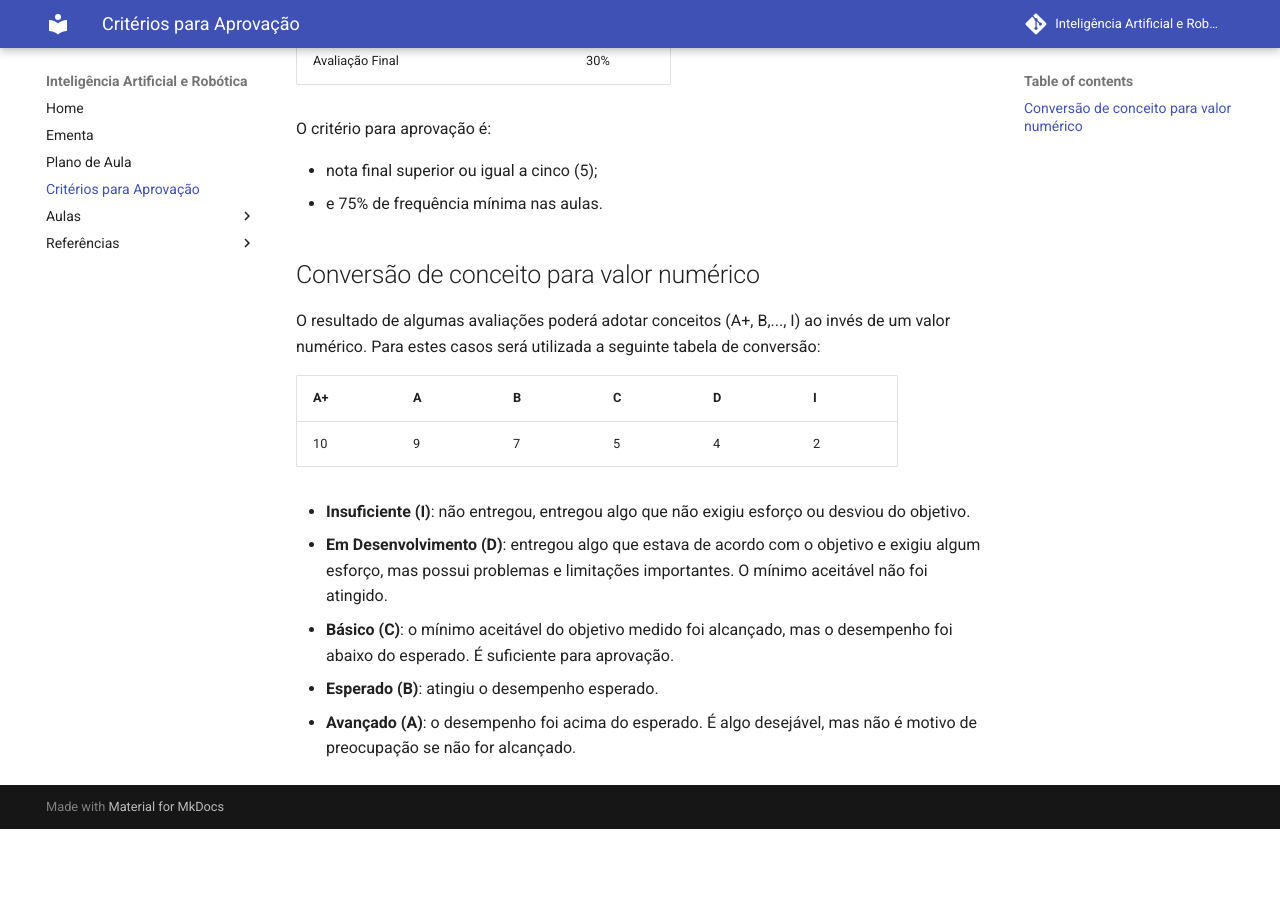
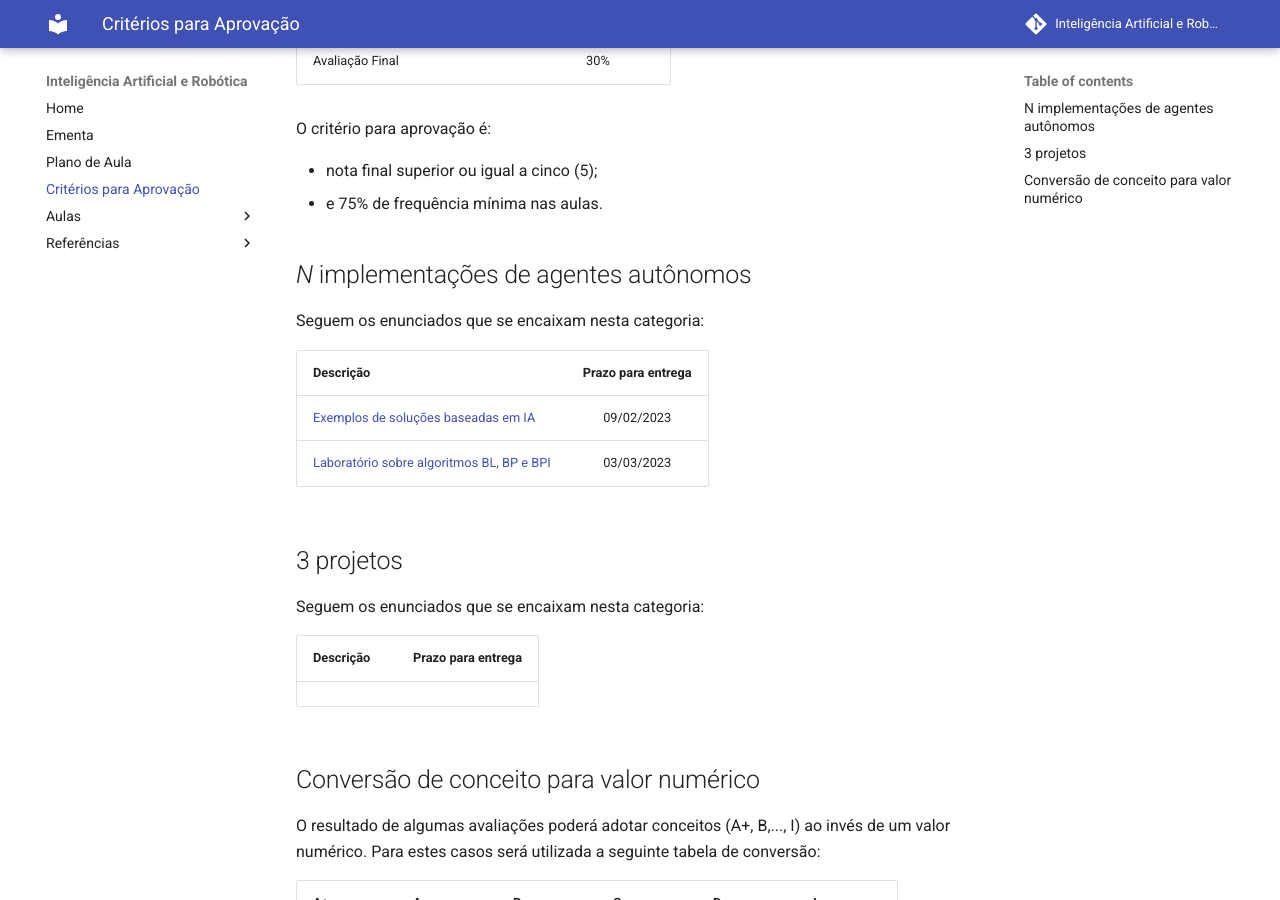
Before and after one commit to Insper/ia_bcc, an MkDocs documentation site: the page built from docs/avaliacao.md, in a window 1280 px wide and 900 px high, scrolled down 365 px. Built offline with MkDocs 1.6.1 and Material for MkDocs 9.7.7, drawn with Linux system fonts in a browser that asks for light colours; nearby versions of some CDN libraries; comment, search, counter and statistics services are not loaded; before the commit the page ends 1194 px from its top, so only the background shows below that.

Commit message:
lista com avaliacoes da disciplina

```diff
--- a/docs/avaliacao.md
+++ b/docs/avaliacao.md
@@ -14,6 +14,23 @@ O critério para aprovação é:
 * nota final superior ou igual a cinco (5);
 * e 75% de frequência mínima nas aulas.
 
+## *N* implementações de agentes autônomos
+
+Seguem os enunciados que se encaixam nesta categoria:
+
+| Descrição                                                   |  Prazo para entrega |
+|:------------------------------------------------------------|:-------------------:|
+| [Exemplos de soluções baseadas em IA](./aulas/01_introducao_ia_aula2/index.md#apresentações-dos-alunos) | 09/02/2023 |
+| [Laboratório sobre algoritmos BL, BP e BPI](./aulas/04_x_buscas/index.md#atividade-de-laboratório) | 03/03/2023 |
+
+## 3 projetos
+
+Seguem os enunciados que se encaixam nesta categoria:
+
+| Descrição                                                   |  Prazo para entrega |
+|:------------------------------------------------------------|:-------------------:|
+
+
 ## Conversão de conceito para valor numérico
 
 O resultado de algumas avaliações poderá adotar conceitos (A+, B,..., I) ao invés de um valor numérico. Para estes casos será utilizada a seguinte tabela de conversão:
```
